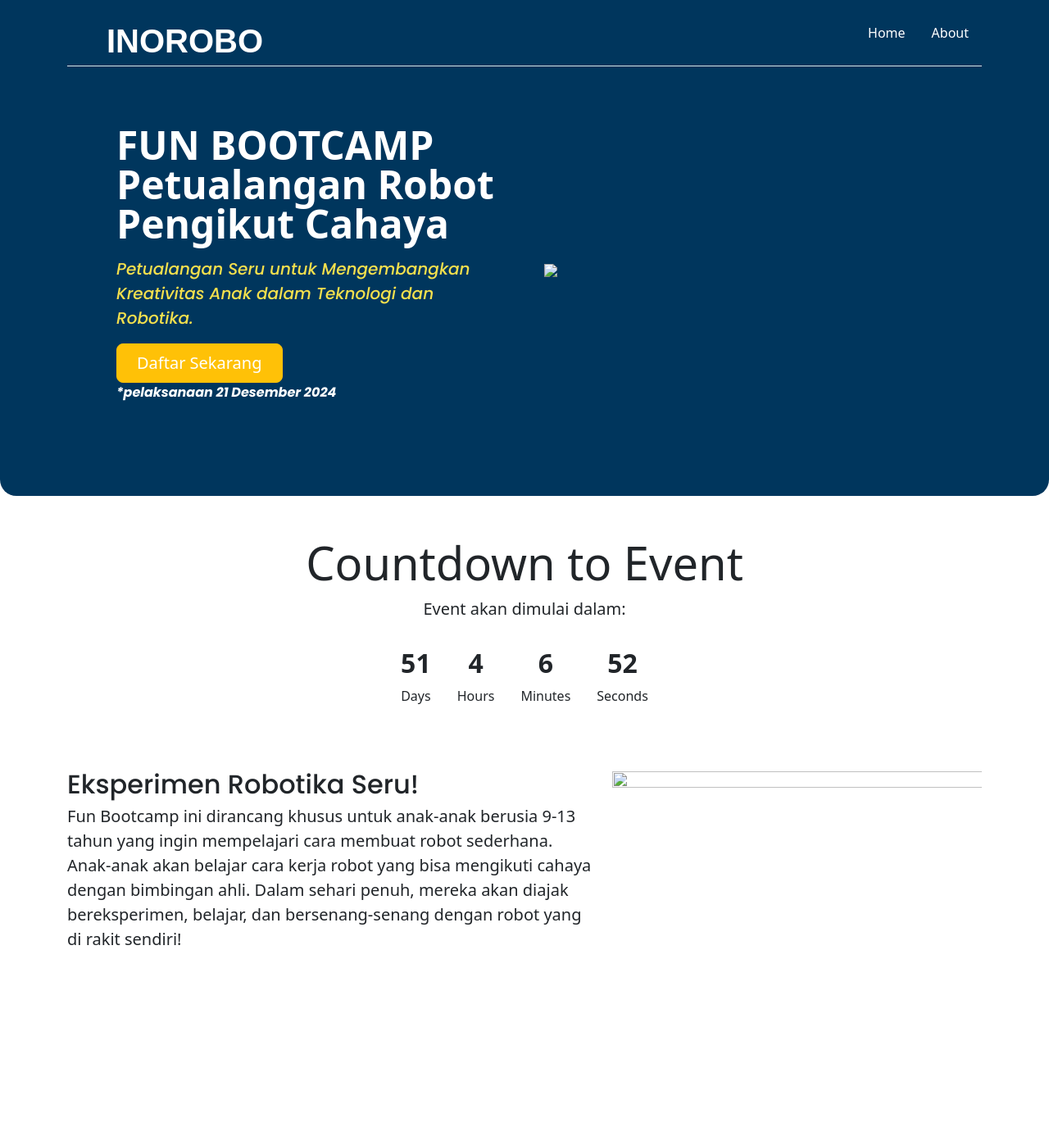
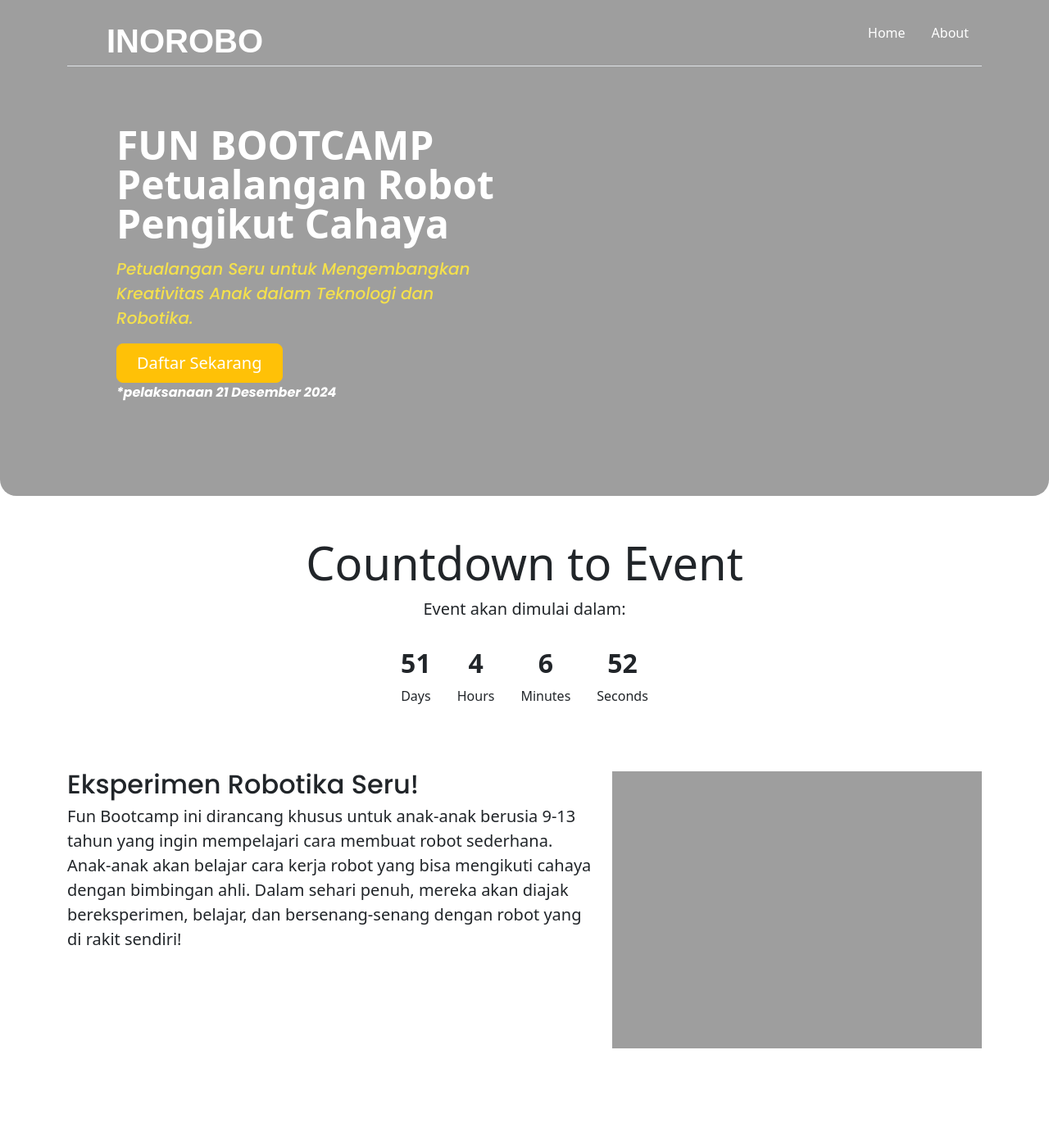
Before and after one commit to yuzantiexe/FunBootcamp, a plain HTML site: page index.html in a window 1280 px wide. Shown: the whole page at 82% size. After the commit the page ends 1279 px from the top, so only its background shows below. Drawn offline with Linux system fonts and the light colour scheme; the site is published under a folder, as on GitHub Pages, so addresses that start at the root find nothing; a web font is replaced by a local one.

Commit message:
FIX: Folder source

```diff
--- a/css/myCSS.css
+++ b/css/myCSS.css
@@ -1,5 +1,5 @@
 .header-hero-bg {
-    background-image: url('/img/heroImage.png');  /*Ganti dengan path gambar Anda */
+    background-image: url('../img/heroImage.png');  /*Ganti dengan path gambar Anda */
     background-color: #00365dff;
     background-size: cover;
     background-position: center;
--- a/index.html
+++ b/index.html
@@ -40,7 +40,7 @@
             <p class="text-white fw-bold poppins-extralight-italic">*pelaksanaan 21 Desember 2024</p>
           </div>
           <div class="col-10 col-sm-8 col-lg-6 order-2 order-lg-1 "> <!-- Order 1 di mobile, Order 2 di lg ke atas -->
-            <img src="/img/imageCircle.png" class="d-block mx-lg-auto img-fluid" loading="lazy">
+            <img src="img/imageCircle.png" class="d-block mx-lg-auto img-fluid" loading="lazy">
           </div>
         </div>
       </div>
@@ -81,7 +81,7 @@
           <p class="lead">Fun Bootcamp ini dirancang khusus untuk anak-anak berusia 9-13 tahun yang ingin mempelajari cara membuat robot sederhana. Anak-anak akan belajar cara kerja robot yang bisa mengikuti cahaya dengan bimbingan ahli. Dalam sehari penuh, mereka akan diajak bereksperimen, belajar, dan bersenang-senang dengan robot yang di rakit sendiri!</p>
         </div>
         <div class="col-md-5 ">
-            <img src="/img/lightBot.png" class="d-block mx-lg-auto img-fluid mx-auto" width="500" height="500" loading="lazy">
+            <img src="img/lightBot.png" class="d-block mx-lg-auto img-fluid mx-auto" width="500" height="500" loading="lazy">
         </div>
       </div>
 </div>
```
